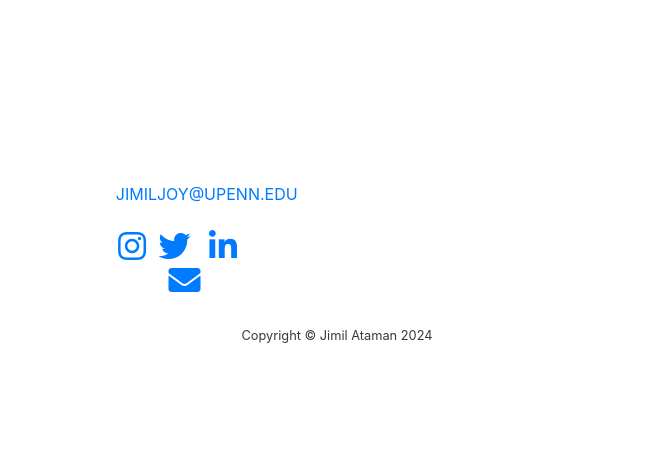
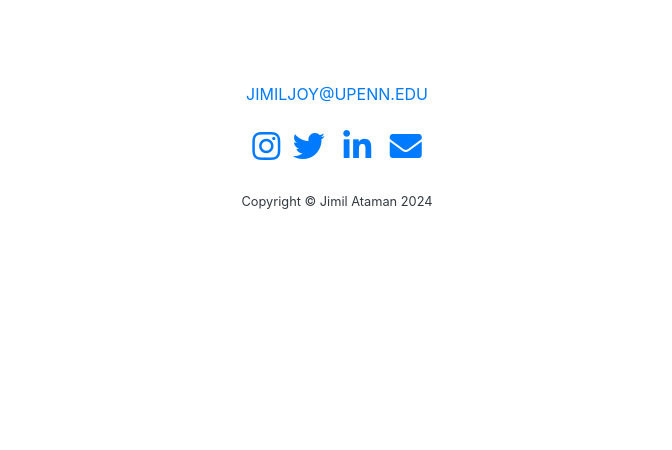
Before and after one commit to SamSteffen/jimils_website.github.io, a plain HTML site: page index.html in a window 1280 px wide. Shown: the part 1976-2426 px from the top of the page, without its empty margins (303-975 px from the left). After the commit the page ends 2292 px from the top, so only its background shows below. Drawn offline with nearby package versions, Linux system fonts and the light colour scheme; a script that the page names is missing.

Commit message:
Fixing footer css

```diff
--- a/styles.css
+++ b/styles.css
@@ -157,9 +157,7 @@
 .copyright {
     background-color: #fff;
 }
+
 .icon-container {
   position: relative;
-  margin-top: 100px;
-  max-width: 50%;
-  max-height: 50%;
 }
```
Also changed, not shown: index.html (+1 -1 lines).
